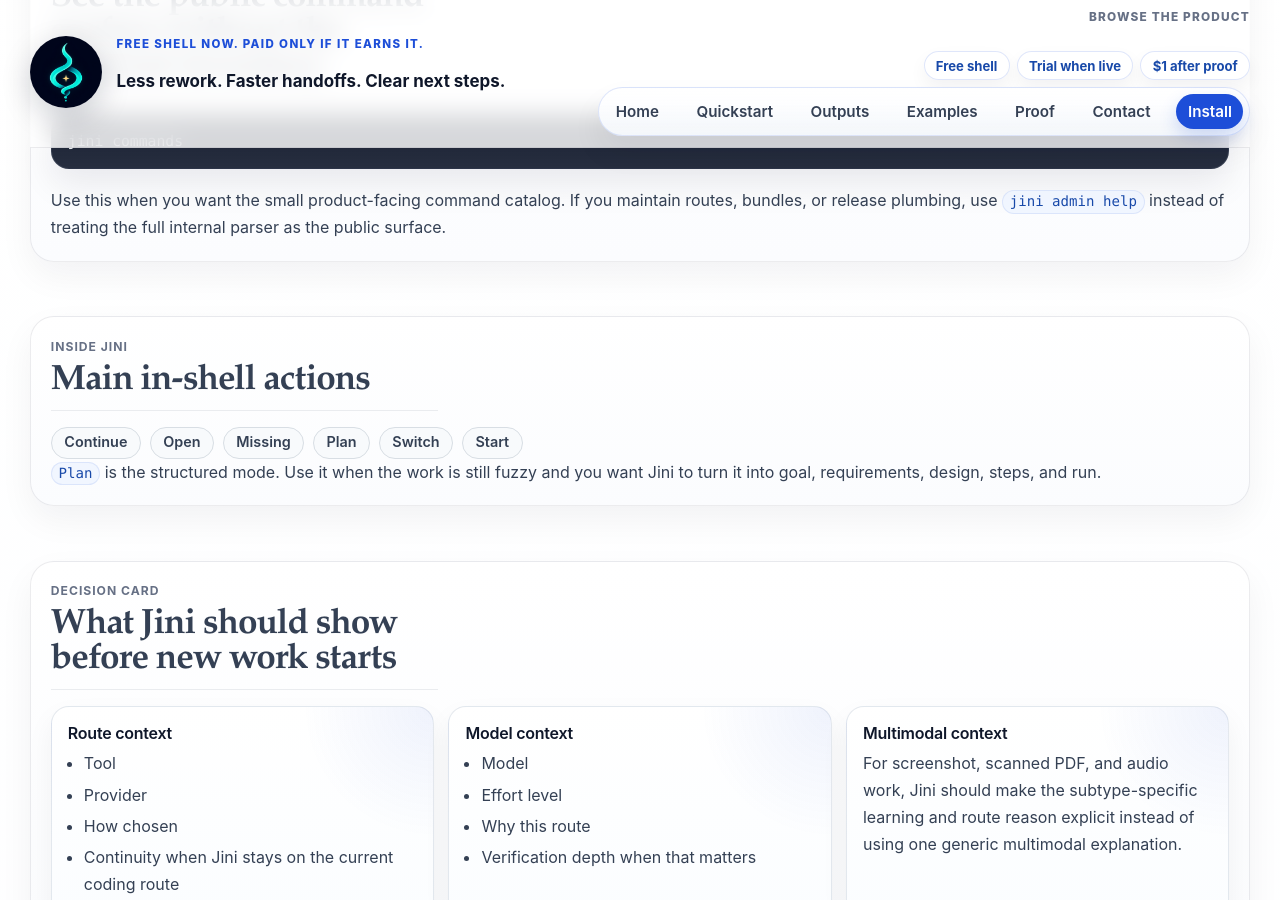
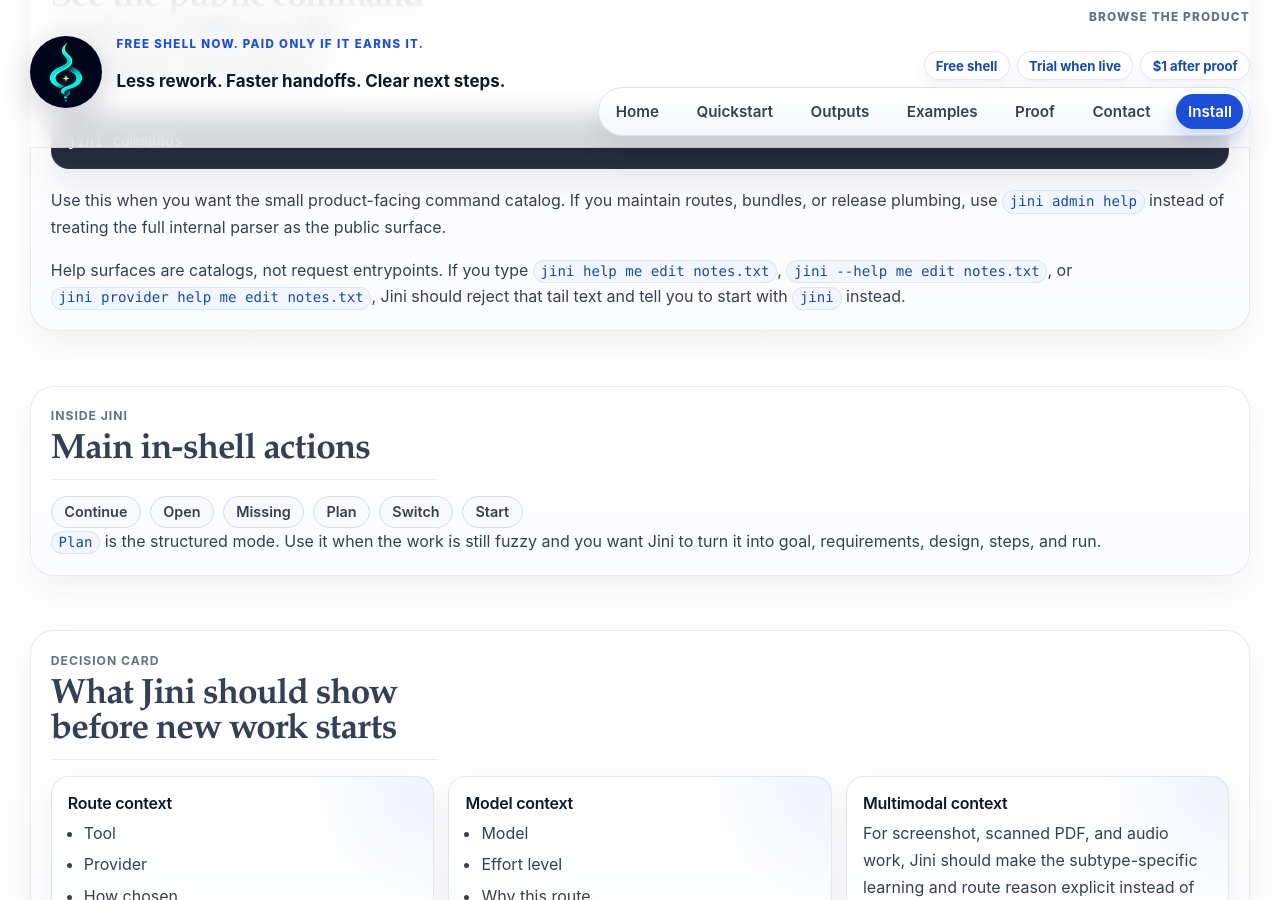
Before and after one commit to maridlabsai/jini, a Jekyll site: the page built from docs/cli.md, in a window 1280 px wide and 900 px high, scrolled down 1095 px. Built offline with Jekyll 4.4.1, drawn with Linux system fonts in a browser that asks for light colours.

Commit message:
Document help request-entry boundary

```diff
--- a/docs/cli.md
+++ b/docs/cli.md
@@ -37,6 +37,7 @@
 <pre><code class="language-bash">jini commands</code></pre>
 
   <p>Use this when you want the small product-facing command catalog. If you maintain routes, bundles, or release plumbing, use <code>jini admin help</code> instead of treating the full internal parser as the public surface.</p>
+  <p>Help surfaces are catalogs, not request entrypoints. If you type <code>jini help me edit notes.txt</code>, <code>jini --help me edit notes.txt</code>, or <code>jini provider help me edit notes.txt</code>, Jini should reject that tail text and tell you to start with <code>jini</code> instead.</p>
 </div>
 
 <div class="section-card">
```
Also changed, not shown: docs/install.md (+1 -0 lines), tests/test_public_cli_docs.py (+7 -0 lines).
